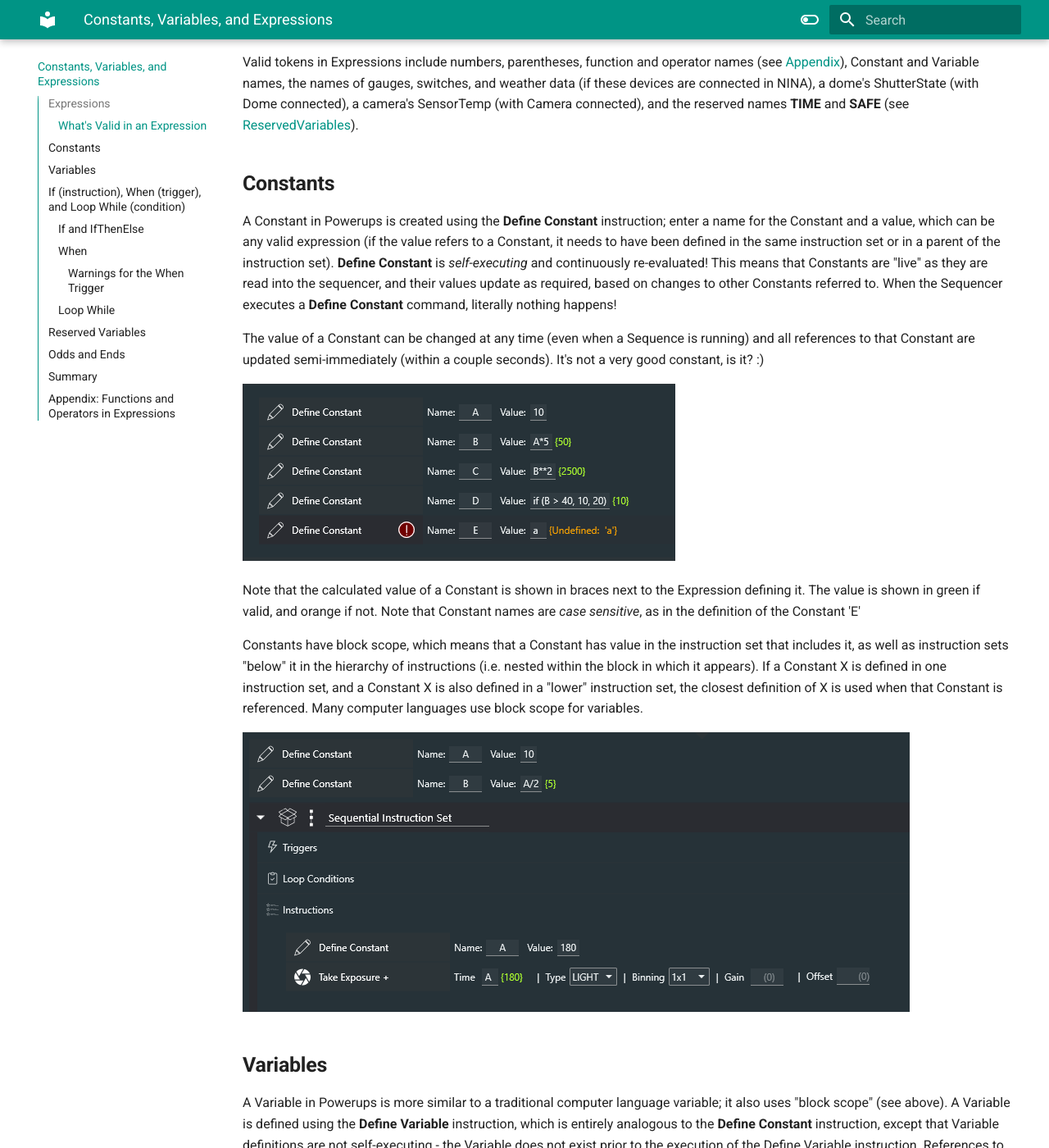
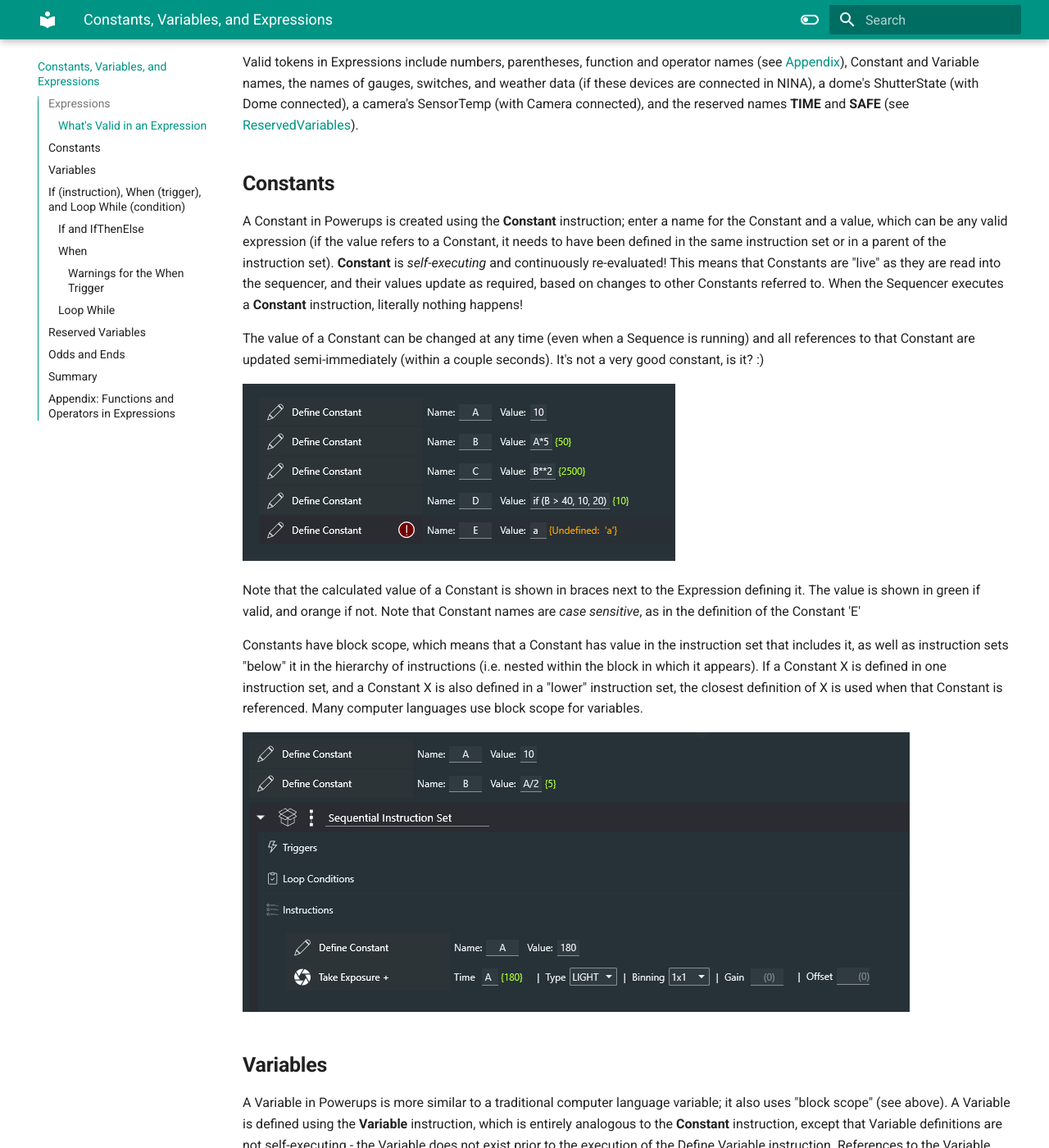
Before and after one commit to marcblank/marcblank.github.io, an MkDocs documentation site: the page built from docs/CVE.md, in a window 1280 px wide and 1400 px high, scrolled down 631 px. Shown: the whole window at 82% size. Built offline with MkDocs 1.6.1 and Material for MkDocs 9.7.7, drawn with Linux system fonts in a browser that asks for light colours; some of the changed text lies outside the part shown.

Commit message:
Powerups 3.12.0.0

```diff
--- a/docs/CVE.md
+++ b/docs/CVE.md
@@ -15,7 +15,7 @@ Valid tokens in Expressions include numbers, parentheses, function and operator
 
 ## **Constants**
 
-A Constant in Powerups is created using the **Define Constant** instruction; enter a name for the Constant and a value, which can be any valid expression (if the value refers to a Constant, it needs to have been defined in the same instruction set or in a parent of the instruction set).  **Define Constant** is *self-executing* and continuously re-evaluated!  This means that Constants are "live" as they are read into the sequencer, and their values update as required, based on changes to other Constants referred to.  When the Sequencer executes a **Define Constant** command, literally nothing happens!
+A Constant in Powerups is created using the **Constant** instruction; enter a name for the Constant and a value, which can be any valid expression (if the value refers to a Constant, it needs to have been defined in the same instruction set or in a parent of the instruction set).  **Constant** is *self-executing* and continuously re-evaluated!  This means that Constants are "live" as they are read into the sequencer, and their values update as required, based on changes to other Constants referred to.  When the Sequencer executes a **Constant** instruction, literally nothing happens!
 
 The value of a Constant can be changed at any time (even when a Sequence is running) and all references to that Constant are updated semi-immediately (within a couple seconds).  It's not a very good constant, is it? :)
 
@@ -29,7 +29,7 @@ Constants have block scope, which means that a Constant has value in the instruc
 
 ## **Variables**
 
-A Variable in Powerups is more similar to a traditional computer language variable; it also uses "block scope" (see above).   A Variable is defined using the **Define Variable** instruction, which is entirely analogous to the **Define Constant** instruction, except that Variable definitions are not self-executing - the Variable does not exist prior to the execution of the Define Variable instruction.   References to the Variable "below" it in the code will show `Undefined: <varname>` until the instruction gets executed.
+A Variable in Powerups is more similar to a traditional computer language variable; it also uses "block scope" (see above).   A Variable is defined using the **Variable** instruction, which is entirely analogous to the **Constant** instruction, except that Variable definitions are not self-executing - the Variable does not exist prior to the execution of the Define Variable instruction.   References to the Variable "below" it in the code will show `Undefined: <varname>` until the instruction gets executed.
 The **Set Variable** instruction can be used to change the value of a previously defined Variable.  For a value, any expression can be used - including the use of Constants and Variables that have been previously defined.  The simplest form of this might this:
 
 ![](Variables.png)
@@ -61,7 +61,7 @@ The **When** trigger (previously When Switch) triggers *when* the given expressi
 
 **Loop While** is new; it's a standard NINA "Conditional" and gets placed with other conditionals in an instruction set.   When queried (every 5 seconds or so while a sequence is running), it evaluates the given expression and terminates the loop if the result is "false" or 0.
 
-Here’s an example of a very simple instruction set using **Define Variable**, **Set Variable**, and **Loop While**.  Note that the **Define Variable** instruction needs to be outside the loop; otherwise the `Lp` variable will be reset to 10 every time the loop is restarted!
+Here’s an example of a very simple instruction set using **Variable**, **Set Variable**, and **Loop While**.  Note that the **Variable** instruction needs to be outside the loop; otherwise the `Lp` variable will be reset to 10 every time the loop is restarted!
 
 ![](LoopWhile.png)
 
```
Also changed, not shown: other parts of docs/CVE.md (+2 -0 lines), docs/Constants Enhanced.md (+6 -0 lines).
